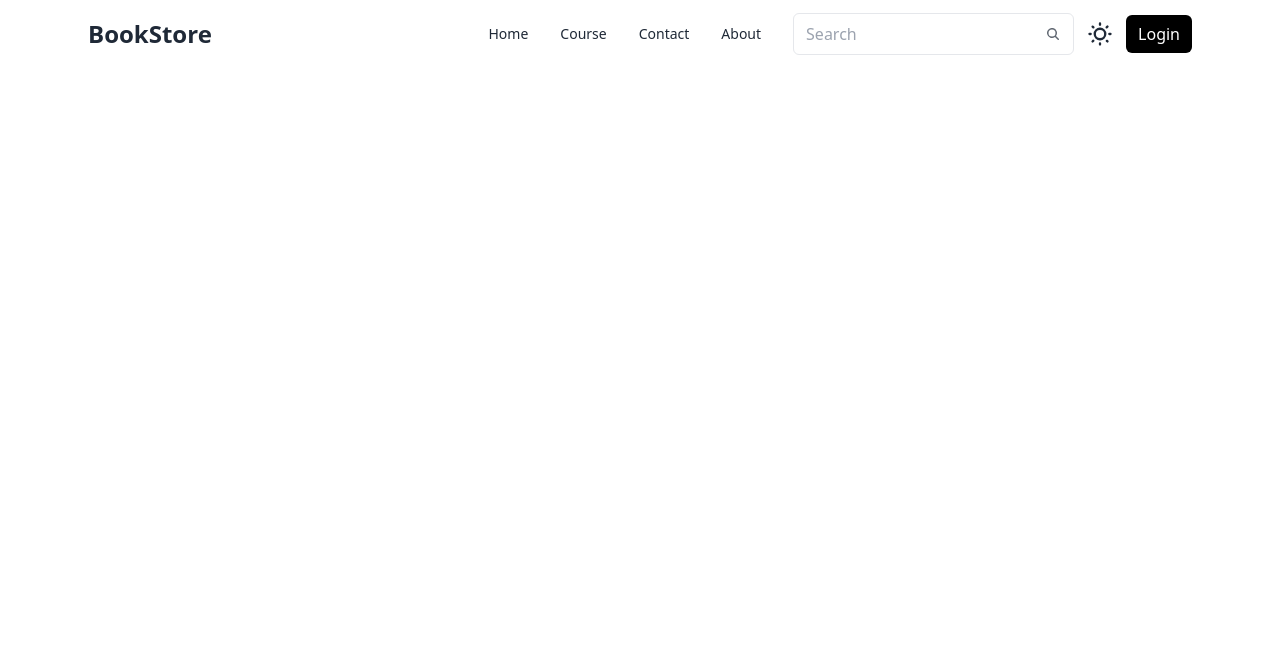
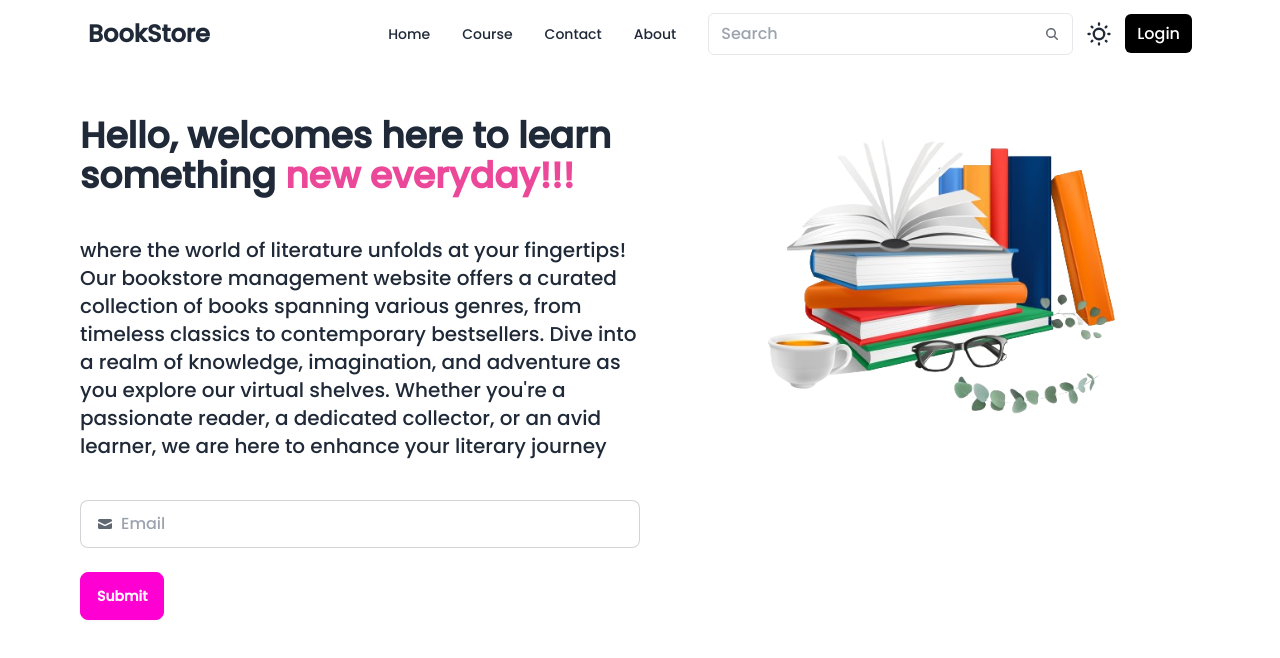
Before and after one commit to manish25Coder/BookStore-Frontend, a React (Vite) app: page / in a window 1280 px wide. Shown: the top 658 px of the page. Built offline with nearby package versions, Linux system fonts and the light colour scheme.

Commit message:
Added Banner

```diff
--- a/src/App.jsx
+++ b/src/App.jsx
@@ -1,11 +1,13 @@
 import React from 'react'
 import Navbar from './components/Navbar'
+import Banner from './components/Banner'
 
 
 function App() {
   return (
     <>
     <Navbar />
+    <Banner />
     </>
   )
 }
--- /dev/null
+++ b/src/components/Banner.jsx
@@ -0,0 +1,30 @@
+import React from 'react'
+
+import banner from "../../public/Banner-re.jpg"
+
+function Banner() {
+  return (
+   <>
+    <div className='max-w-screen-2xl container mx-auto md:px-20 px-4 flex flex-col md:flex-row'>
+        <div className='w-full order-2 md:order-1 md:w-1/2 mt-12 md:mt-26'>
+          <div className='space-y-10'>
+            <h1 className='text-4xl font-bold'>Hello, welcomes here to learn something <span className='text-pink-500'> new everyday!!!</span></h1>
+                <p className='text-xl'>
+                where the world of literature unfolds at your fingertips! Our bookstore management website offers a curated collection of books spanning various genres, from timeless classics to contemporary bestsellers. Dive into a realm of knowledge, imagination, and adventure as you explore our virtual shelves. Whether you're a passionate reader, a dedicated collector, or an avid learner, we are here to enhance your literary journey
+                </p>
+                <label className="input input-bordered flex items-center gap-2">
+                <svg xmlns="http://www.w3.org/2000/svg" viewBox="0 0 16 16" fill="currentColor" className="w-4 h-4 opacity-70"><path d="M2.5 3A1.5 1.5 0 0 0 1 4.5v.793c.026.009.051.02.076.032L7.674 8.51c.206.1.446.1.652 0l6.598-3.185A.755.755 0 0 1 15 5.293V4.5A1.5 1.5 0 0 0 13.5 3h-11Z" /><path d="M15 6.954 8.978 9.86a2.25 2.25 0 0 1-1.956 0L1 6.954V11.5A1.5 1.5 0 0 0 2.5 13h11a1.5 1.5 0 0 0 1.5-1.5V6.954Z" /></svg>
+                <input type="text" className="grow" placeholder="Email" />
+            </label>
+          </div>
+          <button className="mt-6 btn btn-secondary">Submit</button>
+        </div>
+        <div className='order-1 w-full md:w-1/2'>
+            <img src={banner} className='max-w-md md:mx-20' alt='Banner' />
+        </div>
+    </div>
+   </>
+  )
+}
+
+export default Banner
--- a/src/index.css
+++ b/src/index.css
@@ -1,3 +1,9 @@
+@import url('https://fonts.googleapis.com/css2?family=Fredoka:wght@300..700&family=Poppins:wght@500&display=swap');
+
 @tailwind base;
 @tailwind components;
 @tailwind utilities;
+
+body{
+  font-family: 'Poppins','sans-serif';
+}
```
Also changed, not shown: public/Banner-re.jpg (added).
